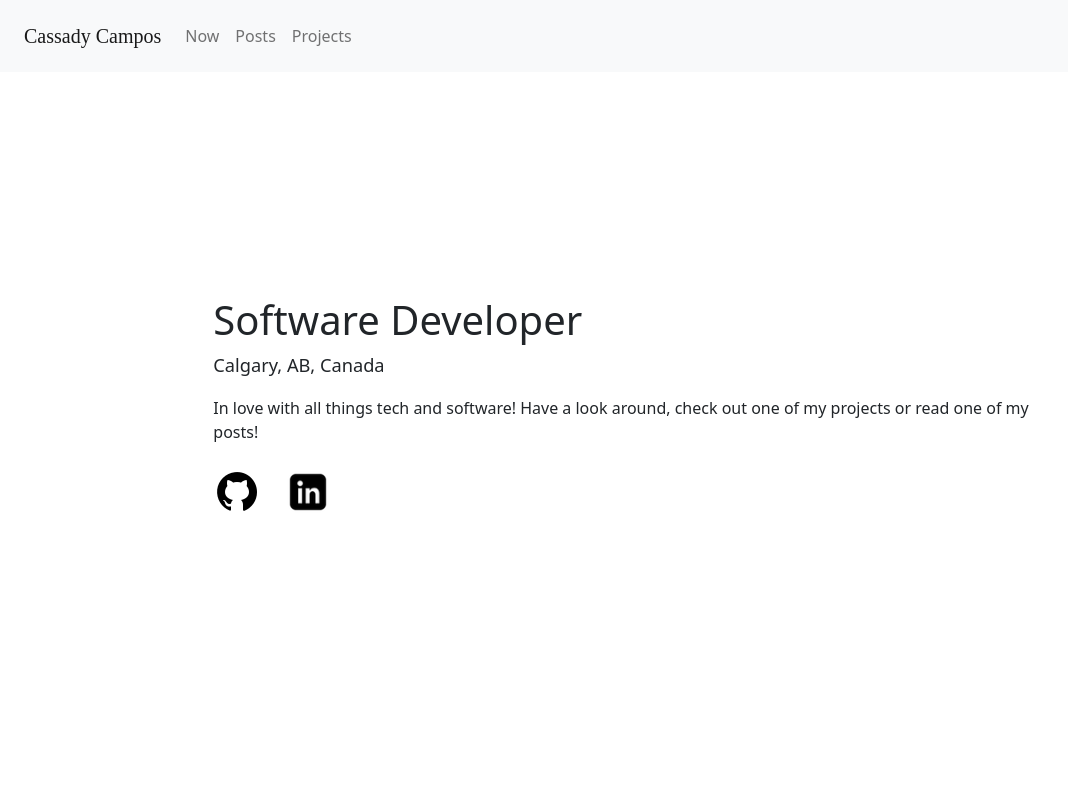
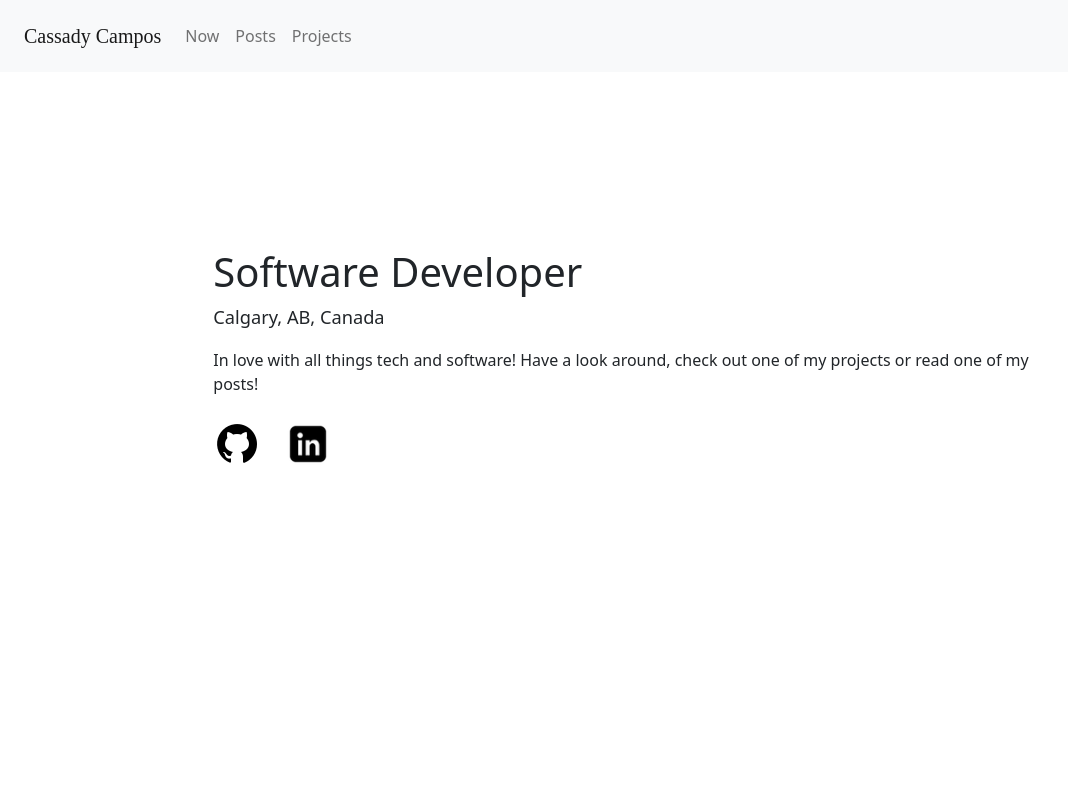
Before and after one commit to CassadyCampos/portfolio2021, a Next.js app: page / in a window 1280 px wide. Shown: the top 800 px of the page, without its empty margins (0-1068 px from the left). Built offline with nearby package versions, Linux system fonts and the light colour scheme; a web font is replaced by a local one.

Commit message:
fixing top margin and padding

```diff
--- a/pages/_app.js
+++ b/pages/_app.js
@@ -28,9 +28,9 @@ function MyApp({ Component, pageProps }) {
 
             <div className="">
                 <Nav />
-                <main className="vh-100">
-                    <div className={'mt-5 d-flex flex-wrap justify-content-center'}>
-                        <div className={'col-8'}>
+                <main className="min-vh-100">
+                    <div className={'d-flex flex-wrap justify-content-center'}>
+                        <div className={'col-8 py-4'}>
                             <Component {...pageProps} />
                         </div>
 
--- a/pages/index.js
+++ b/pages/index.js
@@ -21,7 +21,7 @@ export default function Home({ posts }) {
                 <link rel="icon" href="/favicon.ico" />
             </Head>
 
-            <main className="mt-4 d-flex">
+            <main className="d-flex">
                 <div
                     id="home"
                     className="d-flex flex-column text-left justify-content-center"
@@ -51,8 +51,8 @@ export default function Home({ posts }) {
                         around, check out one of my projects or read one of my
                         posts!
                     </div>
-                    <div className="d-flex">
-                    <div className="col-1 mt-4 animate__animated animate__fadeInUpBig animate__slower animate__delay-1s">
+                    <div className="d-flex mt-4">
+                    <div className="col-1 animate__animated animate__fadeInUpBig animate__slower animate__delay-1s">
                         <Image
                             className=""
                             src={github}
@@ -64,7 +64,7 @@ export default function Home({ posts }) {
                         />
 
                     </div>
-                    <div className="col-1 mt-4 animate__animated animate__fadeInUpBig animate__slower animate__delay-1s">
+                    <div className="col-1 animate__animated animate__fadeInUpBig animate__slower animate__delay-1s">
                     <Image
                             className=""
                             src={linkedIn}
```
